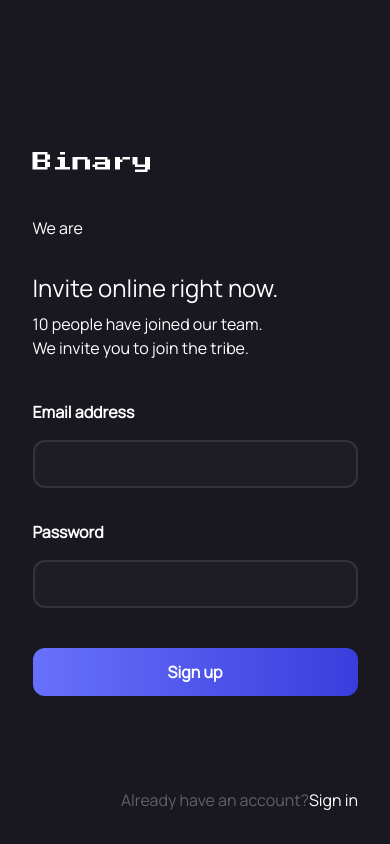
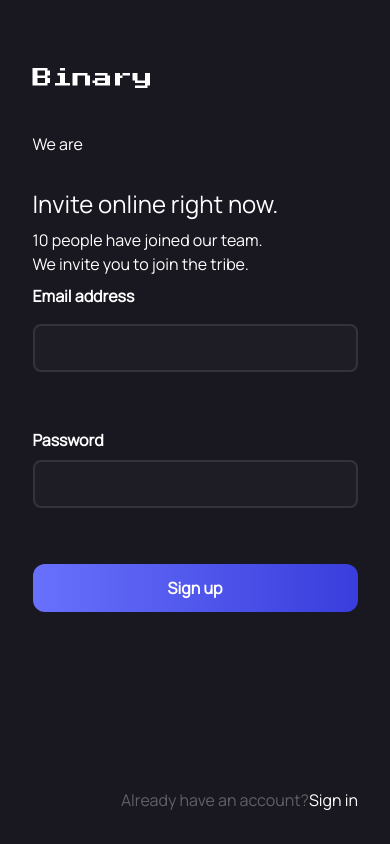
Before and after one commit to ElenaGir/login, a PHP site: page /login.php in a window 390 px wide. Run offline with PHP 8.4, Linux system fonts and the light colour scheme; some libraries are stand-ins or nearby versions.

Commit message:
add image and responsive

```diff
--- a/login.php
+++ b/login.php
@@ -11,35 +11,49 @@
         <link rel="stylesheet" href="style.css" media="screen" type="text/css" />
         <title>Document</title>
     </head>
-    <body class="bg-[#191720] w-full h-screen flex justify-center items-center">
-        <div id="container" class="text-white flex-col w-10/12">
-            <!-- zone de connexion -->
-            <form action="verification.php" method="POST" class="flex flex-col">
-                <h1 class="text-xl ">Binary</h1>
+    <body class="bg-[#191720] w-full h-screen flex justify-center  lg:justify-between">
+        <img src="assets/image.png" class="h-full hidden lg:flex">
+        <div id="container" class="text-white flex-col w-10/12 lg:w-2/5 mt-16 lg:mt-2">
+            <div class="hidden">
+                <h1 class="text-xl">Binary</h1>
                 <p class="pt-10">We are</p>
                 <h2 class="text-2xl pt-8">Invite online right now.</h2>
                 <p class="pt-2">10 people have joined our team.</p>
                 <p>We invite you to join the tribe.</p>
+            </div>
+            <!-- zone de connexion -->
+            <form action="verification.php" method="POST" class="flex flex-col lg:w-10/12 lg:mt-20">
+                <p class="hidden lg:flex text-5xl font-bold">Sign up</p>
+                <h1 class="text-xl lg:hidden">Binary</h1>
+                <p class="pt-10 lg:hidden">We are</p>
+                <h2 class="text-2xl pt-8 lg:hidden">Invite online right now.</h2>
+                <p class="pt-2 lg:hidden">10 people have joined our team.</p>
+                <p class="lg:hidden">We invite you to join the tribe.</p>
 
-                <label class="pb-4 pt-10"><b>Email address</b></label>
-                <input type="text" placeholder="" name="username" required class="bg-[#1E1C24] border-[#34333C] border-2 rounded-xl h-12 ">
+                <label class="pb-4 pt-2 lg:pt-10 lg:text-xl"><b>Email address</b></label>
+                <input type="email" name="email" id="email" class="lg:pl-5 lg:mt-5 h-12 bg-[#1E1C24] border-[#34333C] border-2 invalid:border-red-500 rounded-lg lg:h-16">
+                <p class="invisible m-3" id="errorEmail">Please enter a valid address mail</p>
 
-                <label class="pb-4 pt-8"><b>Password</b></label>
-                <input type="password" placeholder="" name="password" required class="bg-[#1E1C24] border-[#34333C] border-2 rounded-xl h-12">
+                <label class="pb-2 pt-2 lg:pt-2 lg:text-xl"><b>Password</b></label>
+                <input id="password" type="password" placeholder="" name="password" class="lg:pl-5 lg:mt-5 h-12 bg-[#1E1C24] border-[#34333C] border-2 invalid:border-red-500 rounded-lg lg:h-16">
+                <p class="invisible m-3 " id="errorPassword">Please enter a valid password</p>
 
-                <input type="submit" id='submit' value='Sign up'class=" mt-10 h-12 bg-gradient-to-r from-[#6871FC] to-[#393DDC] rounded-xl font-lg font-bold">
+                <input type="submit" id='submit' value='Sign up'class=" mt-2 lg:mt-2 lg:h-16 h-12 bg-gradient-to-r from-[#6871FC] to-[#393DDC] rounded-xl font-lg font-bold">
+                <hr WIDTH="100%"  ALIGN="center" class="mt-14 border-[#34333C] hidden lg:flex">
                 <?php
                 if(isset($_GET['erreur'])){
                     $err = $_GET['erreur'];
                     if($err==1 || $err==2)
                         echo "<p style='color:red'>Utilisateur ou mot de passe incorrect</p>";
                 }
+
                 ?>
             </form>
-            <div class="absolute bottom-8 right-8 flex">
+            <div class="absolute bottom-8 right-8 flex lg:right-28">
                  <p class="text-[#616066]"> Already have an account?</p>
                  <p>Sign in</p>
             </div>
         </div>
+        <script src="script.js"></script>
     </body>
     </html>
```
